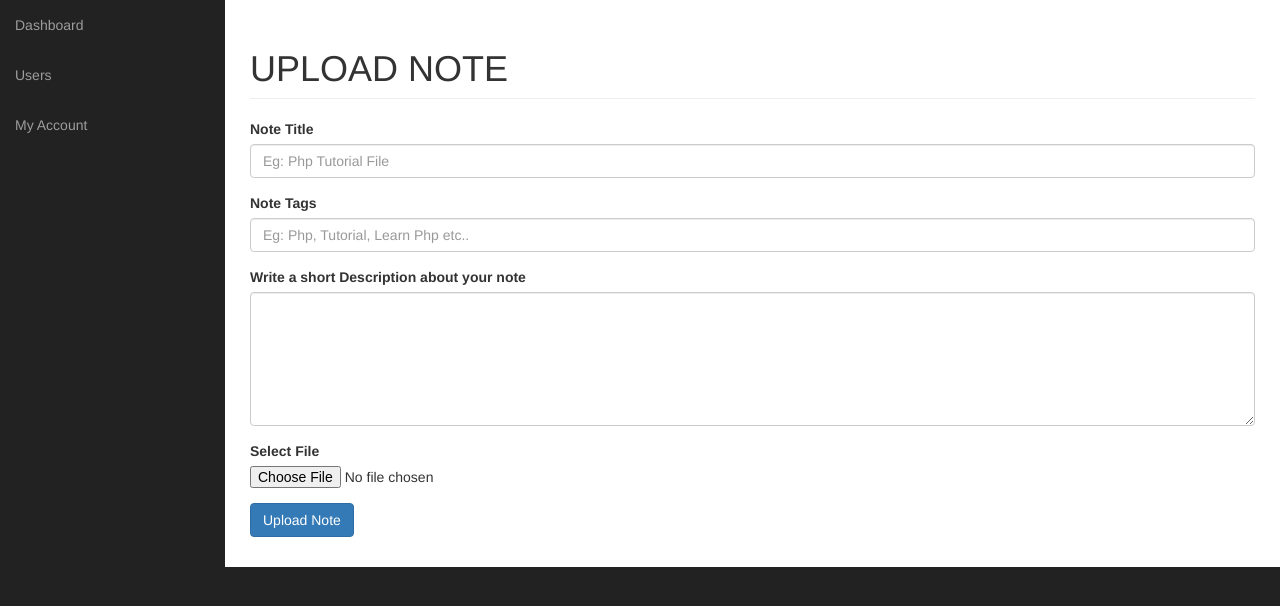
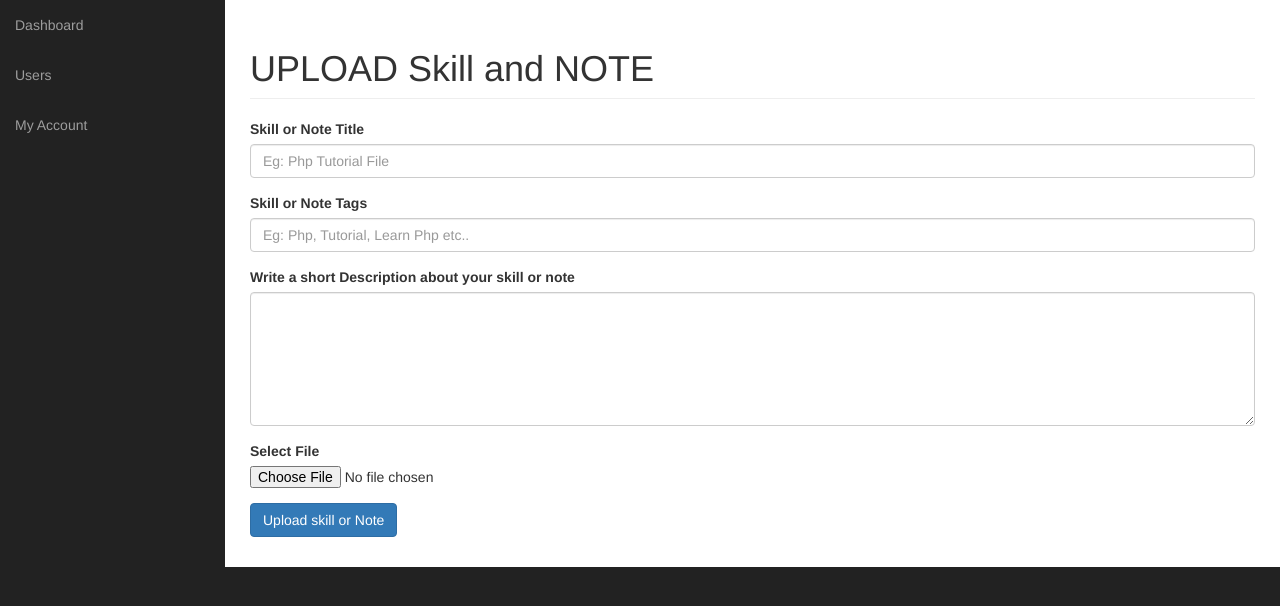
Before and after one commit to mayuripatil5111-cmd/Skill_Exchange_Notes_Sharing, a PHP site: page /dashboard/upload.php in a window 1280 px wide. Shown: the part 51-657 px from the top of the page. Run offline with PHP 8.4, Linux system fonts and the light colour scheme; a user stored in the database is signed in; some libraries are stand-ins or nearby versions.

Commit message:
Update upload.php

```diff
--- a/dashboard/upload.php
+++ b/dashboard/upload.php
@@ -15,23 +15,23 @@
                 <div class="row">
                     <div class="col-lg-12">
                         <h1 class="page-header">
-                            UPLOAD NOTE
+                            UPLOAD Skill and NOTE
                         </h1>
                         <form role="form" action="" method="POST" enctype="multipart/form-data">
 
 
 	<div class="form-group">
-		<label for="post_title">Note Title</label>
+		<label for="post_title">Skill or Note Title</label>
 		<input type="text" name="title" class="form-control" placeholder="Eg: Php Tutorial File" ">
 	</div>
 
 	<div class="form-group">
-		<label for="post_tags">Note Tags</label>
+		<label for="post_tags">Skill or Note Tags</label>
 		<input type="text" name="tags" class="form-control" placeholder="Eg: Php, Tutorial, Learn Php etc.." ">
 	</div>
 
 	<div class="form-group">
-		<label for="post_content">Write a short Description about your note</label>
+		<label for="post_content">Write a short Description about your skill or note</label>
 		<textarea  class="form-control" name="description" id="" cols="12" rows="6">
 		</textarea>
 	</div>
@@ -41,7 +41,7 @@
 		<input type="file" name="file">
      </div>
 
-<button type="submit" name="upload" class="btn btn-primary" value="Upload Note">Upload Note</button>
+<button type="submit" name="upload" class="btn btn-primary" value="Upload Note">Upload skill or Note</button>
 <br>
 <br>
 </form>
```
